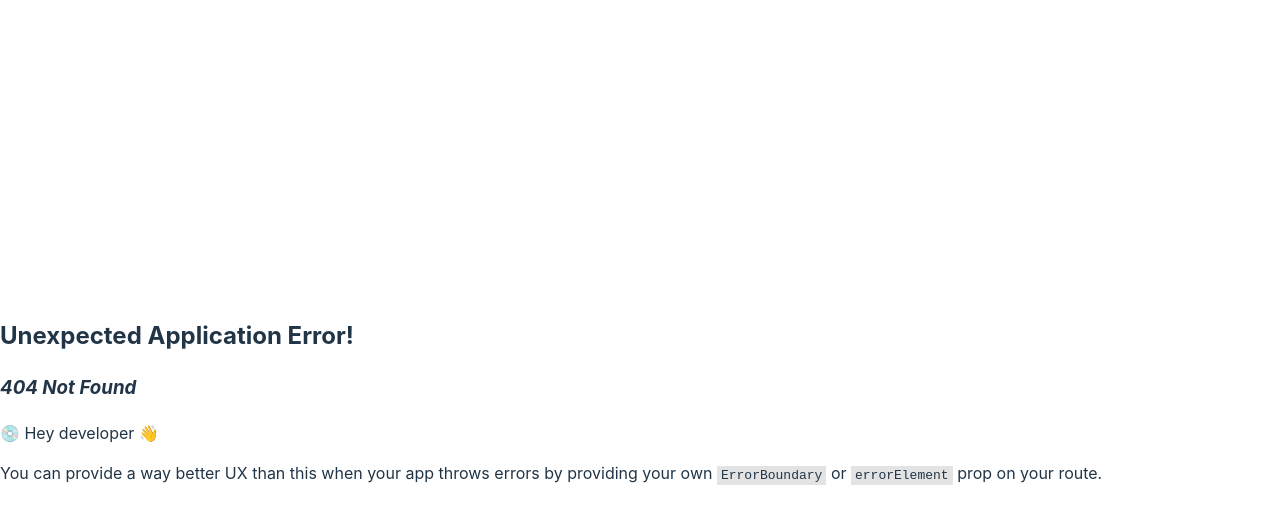
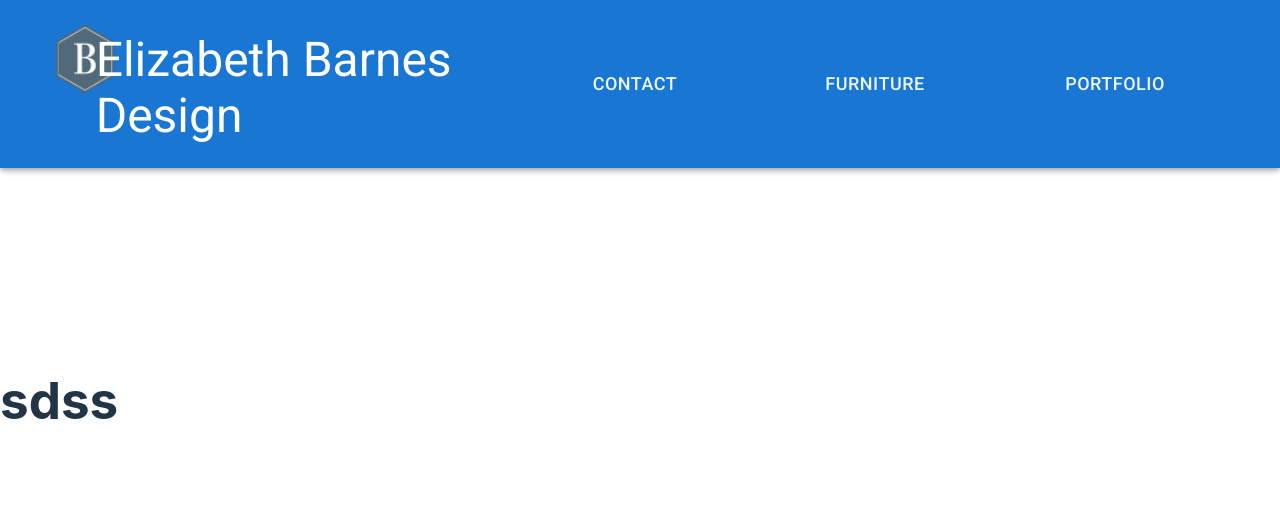
Before and after one commit to masonbarnes645/ERBD, a React (Vite) app in the folder ERB-client/: page /contact-us in a window 1280 px wide. Before the commit this address had no page. Shown: the top 524 px of the page. Built offline with nearby package versions, Linux system fonts and the light colour scheme; no server answers.

Commit message:
logo link

```diff
--- a/ERB-client/src/About.jsx
+++ /dev/null
@@ -1,15 +0,0 @@
-import { useRef } from "react"
-import { postPhoto } from "./api"
-
-const About = () => {
-
-
-
-    return (
-        <div>
-            <h1>sdss</h1>
-        </div>
-    )
-}
-
-export default About
--- a/ERB-client/src/App.css
+++ b/ERB-client/src/App.css
@@ -3,7 +3,7 @@ body{
 }
 
 #logo{
-    width: 5%;
+    width: 75%;
     height: auto;
     margin-left: 50px;
 
--- /dev/null
+++ b/ERB-client/src/Contact.jsx
@@ -0,0 +1,13 @@
+
+const Contact = () => {
+
+
+
+    return (
+        <div>
+            <h1>sdss</h1>
+        </div>
+    )
+}
+
+export default Contact
--- a/ERB-client/src/Landing.jsx
+++ b/ERB-client/src/Landing.jsx
@@ -14,7 +14,7 @@ const Landing = () => {
                         <Typography variant="body1" component='p'>
                             About ElizabethBarnesDesign Lorem ipsum dolor sit amet, consectetur adipiscing elit. Integer nec odio. Praesent libero. Sed cursus ante dapibus diam. Sed nisi. Nulla quis sem at nibh elementum imperdiet. Duis sagittis ipsum. Praesent mauris. Fusce nec tellus sed augue semper porta. Mauris massa. Vestibulum lacinia arcu eget nulla. Class aptent taciti sociosqu ad litora torquent per conubia nostra, per inceptos himenaeos. Curabitur sodales ligula in libero. Sed dignissim lacinia nunc. Curabitur tortor. Pellentesque nibh. Aenean quam. In scelerisque sem at dolor. Maecenas mattis. Sed convallis tristique sem.
                         </Typography>
-                        <Link to={"/about-us"}>
+                        <Link to={"/contact-us"}>
                             <Button variant="contained">
                                 Contact Us
                             </Button>
--- a/ERB-client/src/NavBar.jsx
+++ b/ERB-client/src/NavBar.jsx
@@ -1,4 +1,4 @@
-import { useNavigate } from "react-router-dom";
+import { Link, useNavigate } from "react-router-dom";
 import Button from '@mui/material/Button';
 import Stack from '@mui/material/Stack';
 import AppBar from "@mui/material/AppBar";
@@ -7,14 +7,14 @@ import { Box, Container, createTheme, ThemeProvider, Typography } from "@mui/mat
 
 
 const theme = createTheme({
-    components:{
-        MuiButton:{
-            styleOverrides:{
-                root:{
+    components: {
+        MuiButton: {
+            styleOverrides: {
+                root: {
                     fontSize: "18px",
                     color: "aliceblue",
-                    marginRight:90,
-                    width:150
+                    marginRight: 90,
+                    width: 150
 
                 }
             }
@@ -28,12 +28,14 @@ const NavBar = () => {
     return (
         <Container fixed>
             <AppBar>
-            <Box display="flex" justifyContent="space-between" sx={{paddingY:3}}>
-            <img src="src/assets/logo.png" alt="header" id="logo"/>
-            <Typography variant="h3" component={'h1'} sx={{marginTop:1}}>Elizabeth Barnes Design</Typography>
+                <Box display="flex" justifyContent="space-between" sx={{ paddingY: 3 }}>
+                    <Link to={"/"}>
+                        <img src="src/assets/logo.png" alt="header" id="logo" />
+                    </Link>
+                    <Typography variant="h3" component={'h1'} sx={{ marginTop: 1 }}>Elizabeth Barnes Design</Typography>
                     <ThemeProvider theme={theme}>
-                <Box sx={{paddingY:2, marginLeft:5  , display:'flex'}}>
-                    <Button variant="text" onClick={() => navigate("/")} className="navbutton"> Contact </Button>
+                        <Box sx={{ paddingY: 2, marginLeft: 5, display: 'flex' }}>
+                            <Button variant="text" onClick={() => navigate("/contact-us")} className="navbutton"> Contact </Button>
                             <Button variant="text" onClick={() => navigate("/products")} className="navbutton"> Furniture </Button>
                             <Button variant="text" onClick={() => navigate("/portfolios")} className="navbutton"> Portfolio </Button>
                         </Box>
--- a/ERB-client/src/routes.jsx
+++ b/ERB-client/src/routes.jsx
@@ -3,7 +3,7 @@ import Landing from "./Landing";
 import { createBrowserRouter } from "react-router-dom";
 import Portfolio from "./Portfolio";
 import Products from "./Products";
-import About from "./About";
+import Contact from "./Contact"
 import ProductDetails from "./ProductDetails";
 import PortfolioDetails from "./PortfolioDetails";
 import Login from "./Login";
@@ -28,8 +28,8 @@ export const router =  createBrowserRouter(
                     element: <Products />
                 },
                 {
-                    path: "/about-us",
-                    element: <About />
+                    path: "/contact-us",
+                    element: <Contact />
                 },
                 {
                     path: "/portfolios/:portfolioId",
```
Lines whose indentation alone changed are shown as unchanged.
